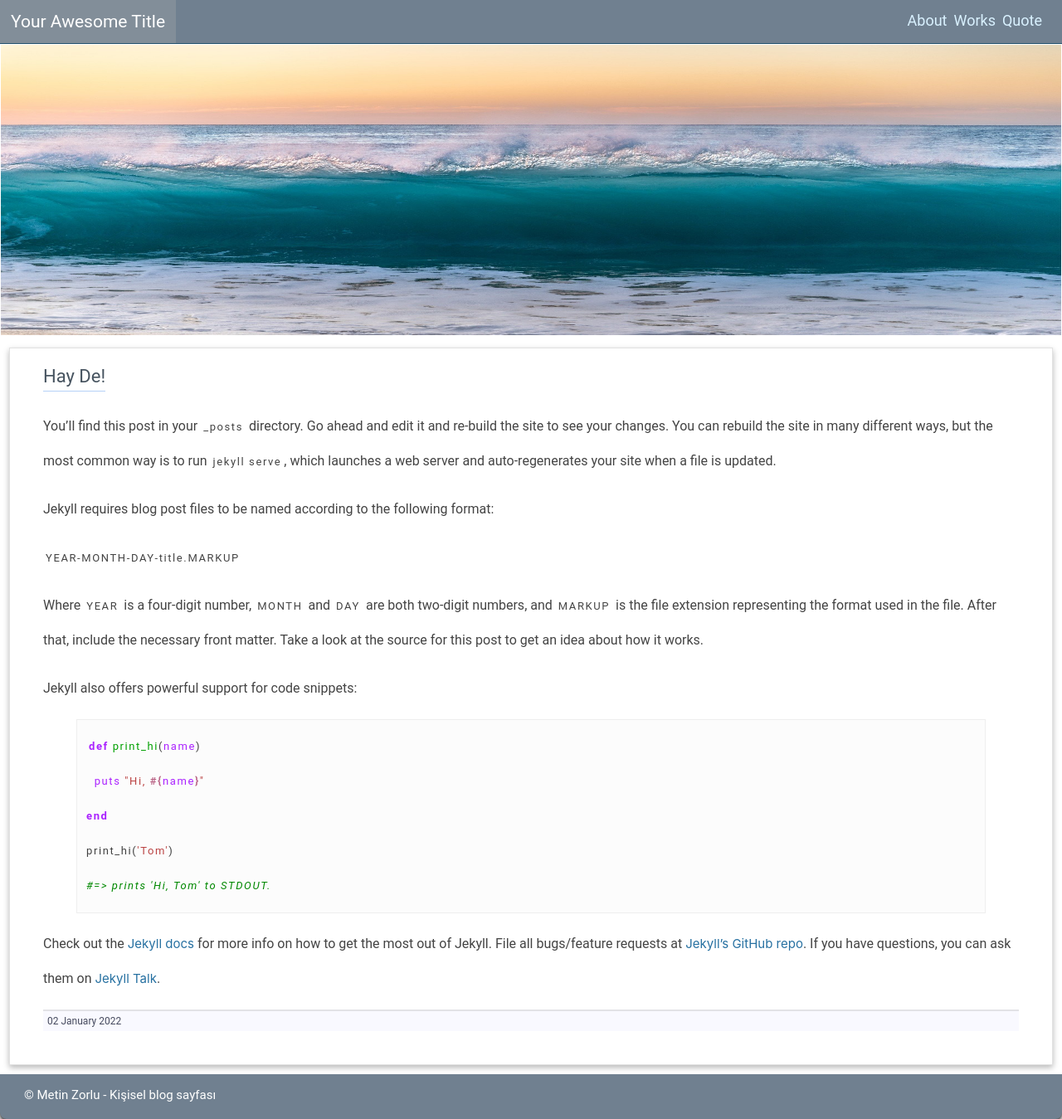
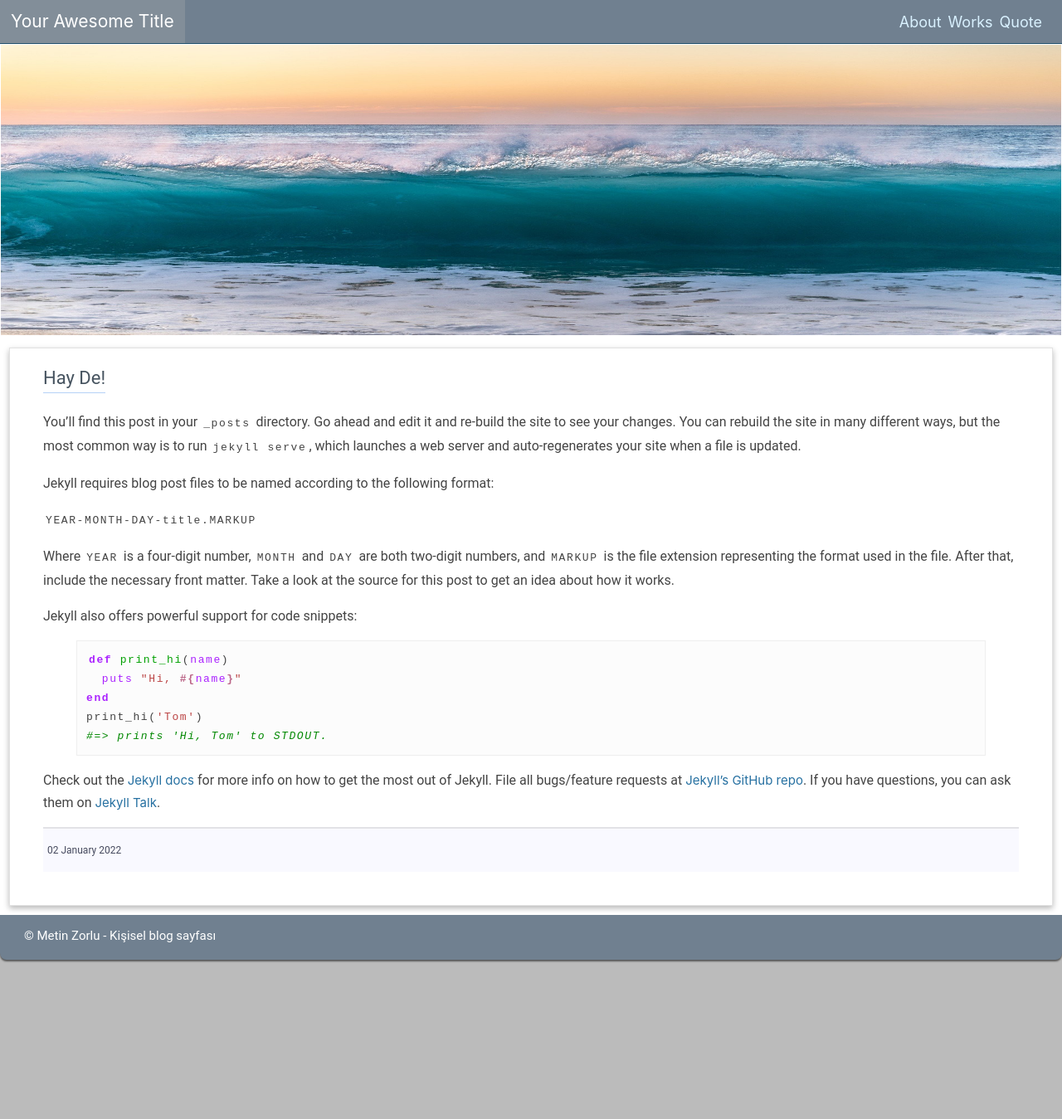
Before and after one commit to mtnzorlu/buhara, a Jekyll site: the page built from _posts/2022-01-02-hay-de.markdown, in a window 1280 px wide. Shown: the whole page at 83% size. Built offline with Jekyll 4.4.1, drawn with Linux system fonts in a browser that asks for light colours.

Commit message:
css hafifletmesi

```diff
--- a/assets/css/main.css
+++ b/assets/css/main.css
@@ -1,32 +1,33 @@
-body {background: #bbb; margin: 0 auto; padding: 0; box-sizing: border-box; list-style: none; font: 14px roboto, sans-serif; width: 1180px;}
-pre {color: #414141; background-color: #fcfcfc; padding: 11px; border: 1px solid #eee;}
-code {font: 13px roboto, sans-serif; padding: 3px; letter-spacing: 0.1rem;}
-.date {color: #464a5e; font: 12px roboto, sans-serif; border-top: 2px solid #ababab4d; padding: 5px; background-color: #f9f9ff;}
-.post-title {color: rgb(70, 83, 95); font: 22px roboto, sans-serif; border-bottom: 1px solid #b5d1f7; padding: 5px 0;}
+body {background: #bbb; margin: 0 auto; padding: 0; box-sizing: border-box; list-style: none; font: 14px Roboto, 'Segoe UI', Oxygen, sans-serif; width: 1180px;}
+pre {color: #414141; background-color: #fcfcfc; padding: 11px; border: 1px solid #eee; line-height: 23px;}
+code {font-size: 13px; padding: 3px; letter-spacing: 0.1rem;}
+.date {color: #464a5e; font-size: 12px; border-top: 2px solid #ababab4d; padding: 5px; background-color: #f9f9ff;}
+.post-title {color: rgb(70, 83, 95); font-size: 22px; border-bottom: 1px solid #b5d1f7; padding: 5px 0;}
 header {background-color: slategrey; color: #ffffff; height: 52px;
     border-bottom: 1px solid #25536d;}
-footer {background-color: slategrey; color: #ffffff; height: 24px; font: 15px roboto, sans-serif;
+footer {background-color: slategrey; color: #ffffff; height: 24px; font-size: 15px;
     padding: 15px 25px; border-radius: 0 0 8px 8px; line-height: 20px; box-shadow: #585858 0 2px 2px;}
 .title {float: left; color: #ffffff; padding: 0 13px; background: #ababab4d; margin: 0;}
-.title a {color: #ffffff; font: 21px roboto, sans-serif; line-height: 52px;} .title a:hover {color: #d6ebfc;}
+.title a {color: #ffffff; font-size: 21px; line-height: 52px;} .title a:hover {color: #d6ebfc;}
 .menu {padding: 0 15px; float: right; line-height: 25px;}
 ul {padding: 0 5px;}
 li {text-decoration: none; list-style-type: none; float: left; padding: 0 4px;}
-.menu a {color: #d9f1ff; font: 18px roboto, sans-serif;}
+.menu a {color: #d9f1ff; font-size: 18px;}
 .menu a:hover {color: #b0e2ff; border-bottom: 2px solid #d9f1ff;}
 .container {background-color: white; padding: 1px;}
 .box {background-color: white; padding: 15px 40px 40px 40px; margin: 10px; overflow-y: auto; line-height: 42px;
-    box-shadow: #b8b8b8 0 3px 7px; border: 1px solid #e2e2e2; color: #444; font-family: 'Roboto', sans-serif; font-size: 16px;}
+    box-shadow: #b8b8b8 0 3px 7px; border: 1px solid #e2e2e2; color: #444; font-size: 16px;}
 .content.list {text-decoration: none; list-style-type: none; display: inline-block; padding: 10px;}
 .box li {padding-right: 11px;} .box li a {background-color: bisque; color: #555; padding: 5px 11px; border-radius: 4px; box-shadow: #7a7a7a 0 2px 3px;}
 .box li a:hover {background-color: #3b5a7c; color: #fff0d9; text-decoration: none;}
+p {line-height: 27px;}
 a, h1, h2, h3, h4, h5, h6 {
     font-family: -apple-system, BlinkMacSystemFont, 'Segoe UI', Roboto, Oxygen, Ubuntu, Cantarell, 'Open Sans', 'Helvetica Neue', sans-serif;}
 a {color: #2670a1; font-size: 15px; text-decoration: none;} a:hover {color: #3281b6;}
 h2 {color: #585858; font-size: 18px;}
 .container img {width: 100%; height: 350px;}
 
-    table{font: 22px 'Noto Naskh Arabic', arial, sans-serif; margin: 2px 0; text-align: center;
+    table{font: 22px 'Noto Naskh Arabic', Arial, sans-serif; margin: 2px 0; text-align: center;
     color: #444444; border: 1px solid #c4c4c4; border-collapse: collapse;}
     th{background-color: #B3B3AB; color: #4E4E48; font: 16px Roboto, sans-serif; padding: 8px; border: 1px solid #919191;}
     td{padding: 6px 8px; border: 1px solid #c4c4c4;} tr{border: 1px solid #c4c4c4;}
@@ -39,7 +40,7 @@
     }
 }
 @media screen and (max-device-width: 458px) {
-    .menu a {font: 13px roboto, sans-serif;} .title a{font: 14px roboto, sans-serif; line-height: 52px;} header {height: 50px;}
+    .menu a {font: 13px roboto, sans-serif;} .title a{font-size: 14px; line-height: 52px;} header {height: 50px;}
 }
 
 @import url('https://fonts.googleapis.com/css2?family=Noto+Naskh+Arabic&display=swap');
```
